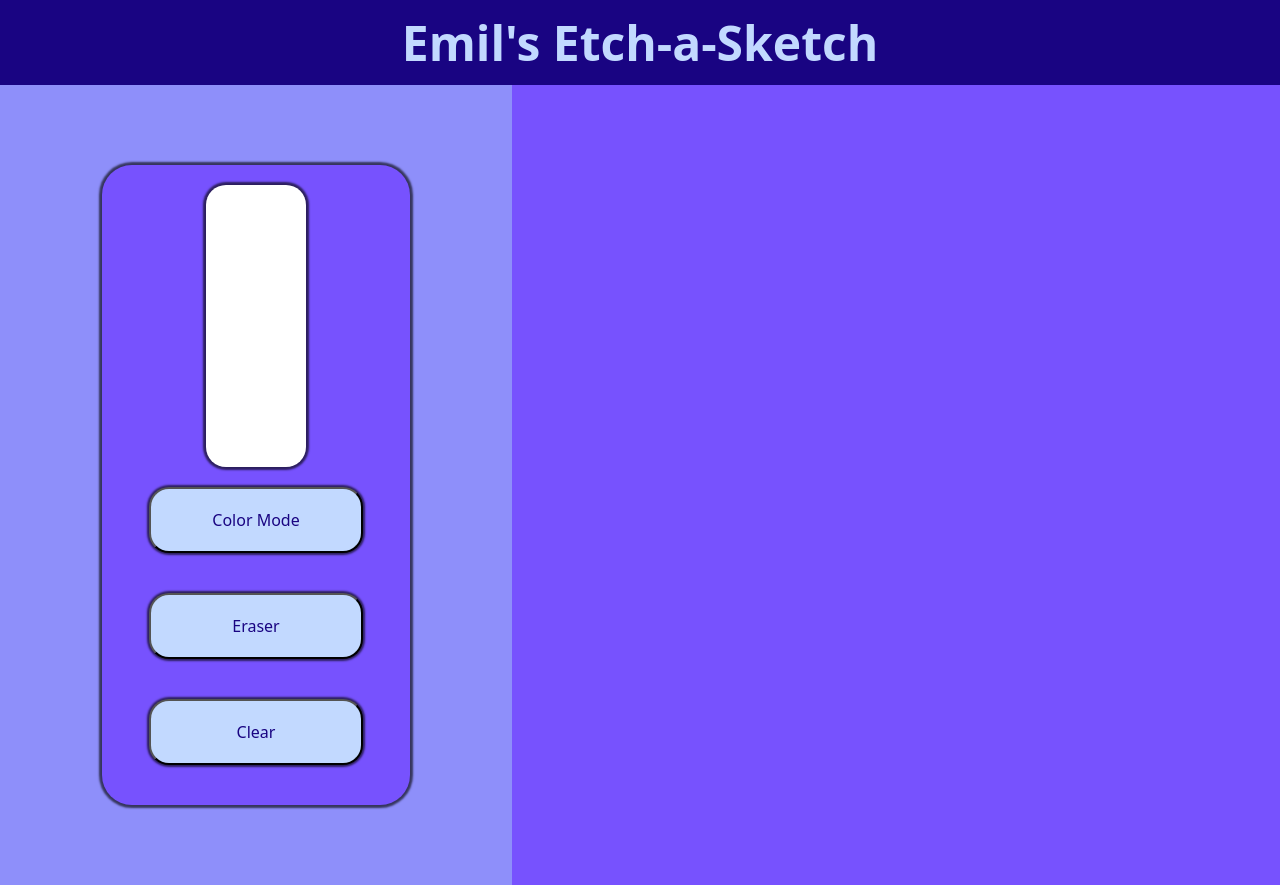
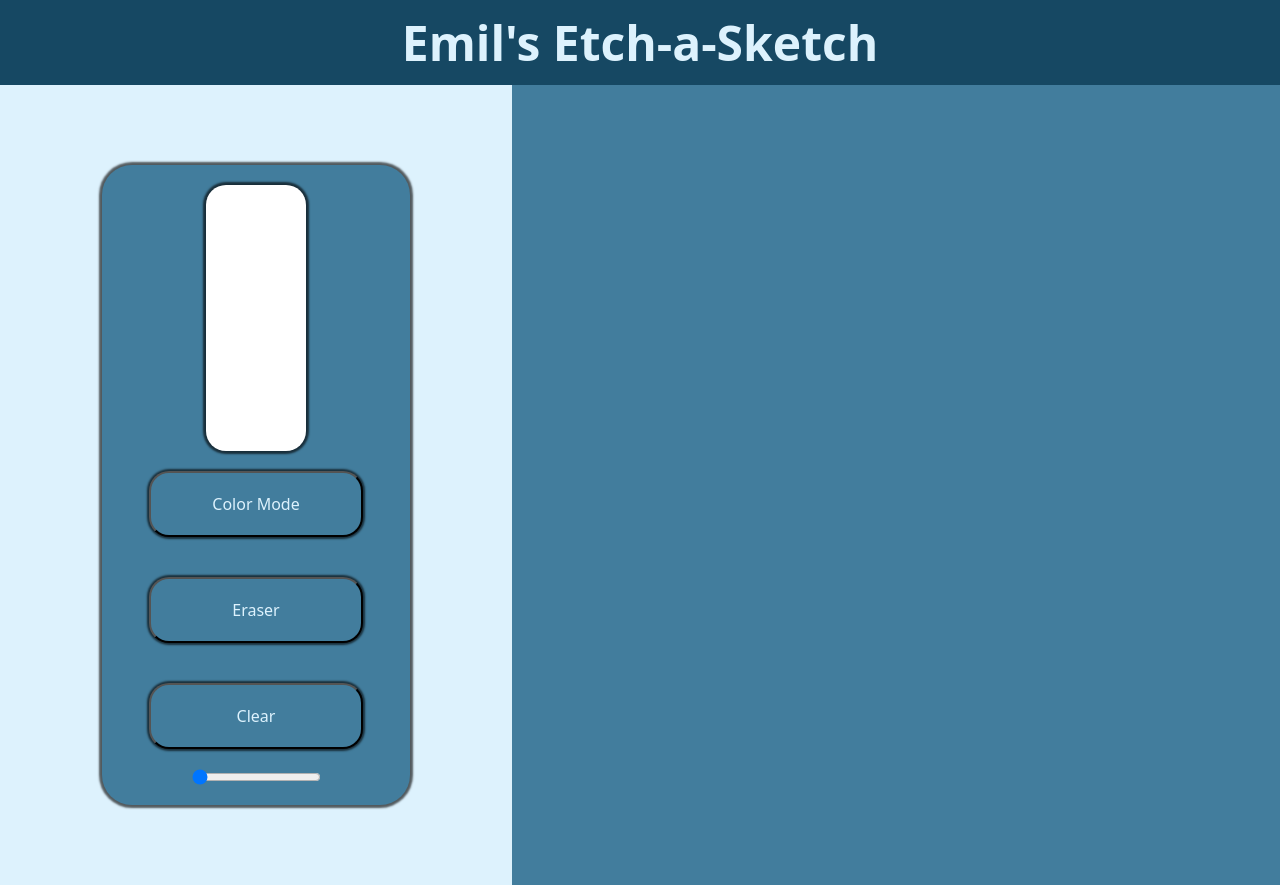
Before and after one commit to exile213/Etch-a-Sketch, a plain HTML site: page index.htm in a window 1280 px wide. Drawn offline with Linux system fonts and the light colour scheme.

Commit message:
Modify color scheme

```diff
--- a/index.htm
+++ b/index.htm
@@ -16,6 +16,7 @@
             <button>Color Mode</button>
             <button>Eraser</button>
             <button>Clear</button>
+            <input type="range" min="1" max="50" value="1">
         </div>
     </div>
 
@@ -23,5 +24,7 @@
     <div class="rightSide">
         <div class="rightContainer"></div>
     </div>
+
+<script src="script.js"></script>
 </body>
 </html>
--- a/styles.css
+++ b/styles.css
@@ -10,7 +10,7 @@ body, html{
 }
 
 body {
-    background:#7752FE
+    background:#427D9D;
 }
 
 .title{
@@ -18,14 +18,14 @@ body {
     text-align: center;
     font-size: 3rem;
     font-weight: 800;
-    color:#C2D9FF;
-    background:#190482;
+    color:#DDF2FD;
+    background:#164863;
 }
 
 .leftSide{
     width:40%;
     height:100%;
-    background:#8E8FFA;
+    background:#DDF2FD;
     display: flex;
     justify-content: center;
     align-items: center;
@@ -34,7 +34,7 @@ body {
 .leftContainer{
     width:60%;
     height:80%;
-    background:#7752FE;
+    background:#427D9D;
     display: flex;
     flex-direction: column;
     justify-content: center;
@@ -54,13 +54,18 @@ body {
 
 button{
     width: 80%;
-    background-color:#C2D9FF;
-    color:#190482;
+    background-color:#427D9D;
+    color:#DDF2FD;
     margin:20px;
     padding:20px;
     border-radius: 20px;
     box-shadow: 0px 0px 2px 2px rgba(0, 0, 0, 0.627);
     font-size: 1rem;
+}
+
+button:hover{
+    background-color:#DDF2FD;
+    color:#427D9D;
 }
 
 .colorBox{
```
